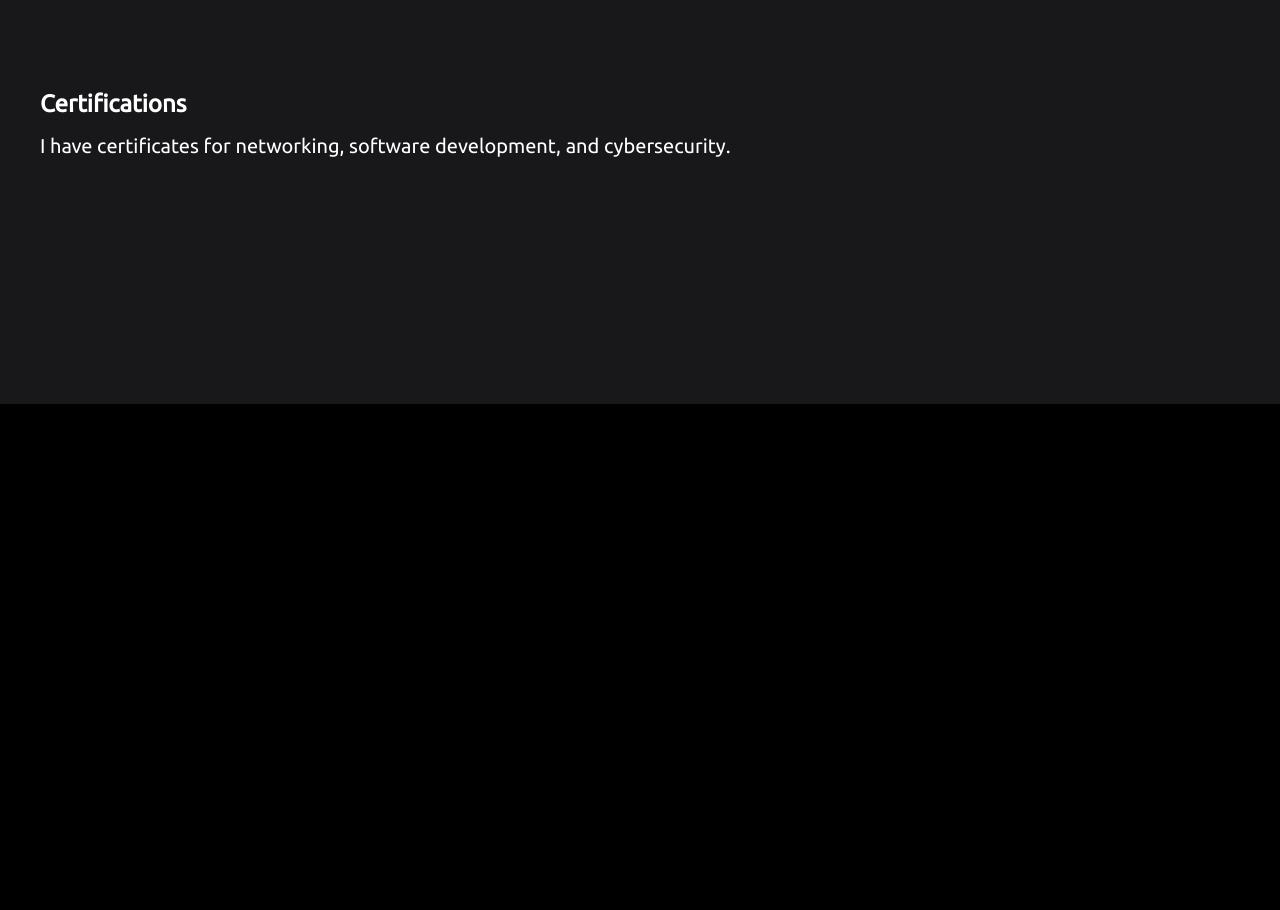
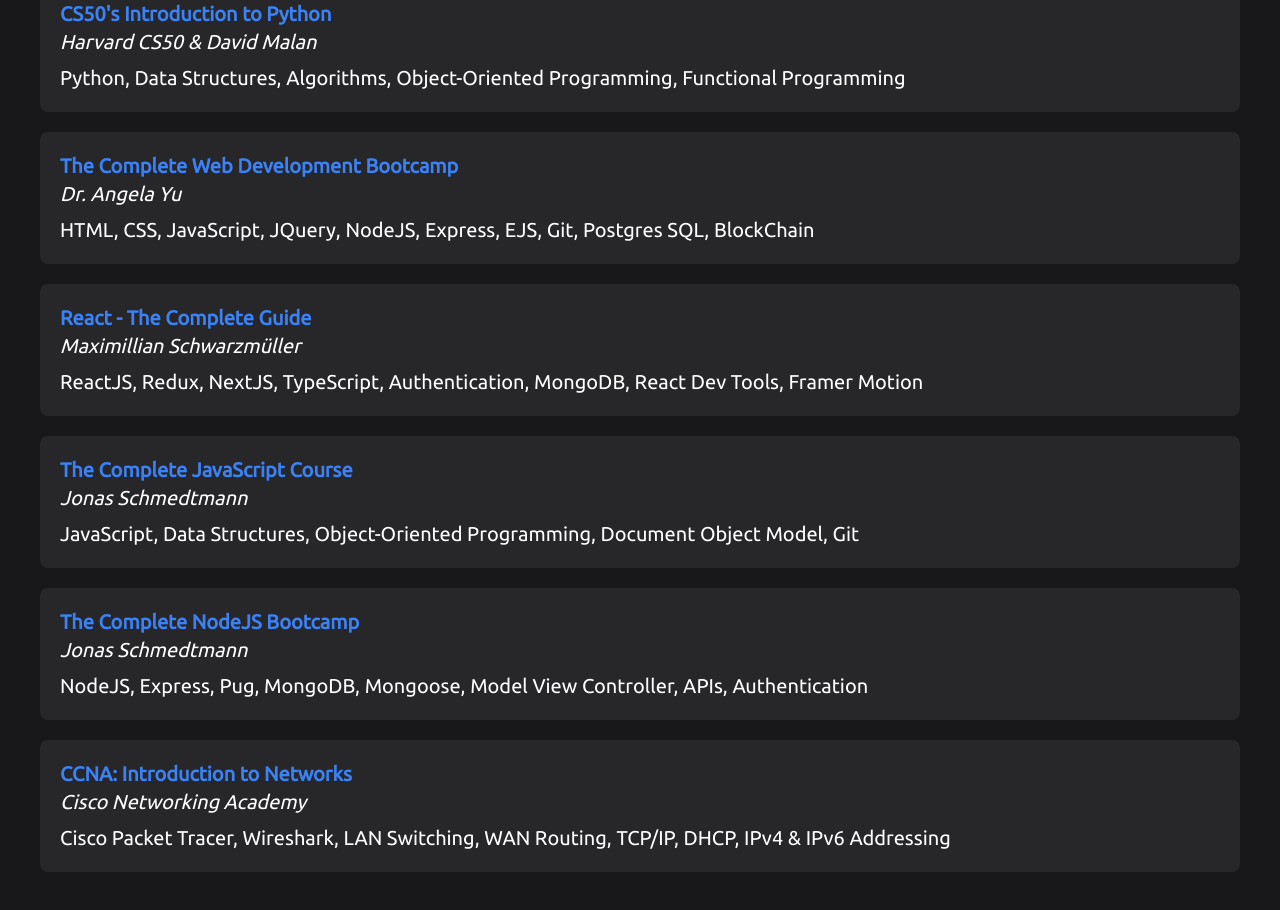
Before and after one commit to KabirBose/Portfolio_v3, a Next.js app: page / in a window 1280 px wide. Shown: the part 1360-2270 px from the top of the page. Before the commit the page ends 1764 px from the top, so only its background shows below. Built offline with nearby package versions, Linux system fonts and the light colour scheme.

Commit message:
certs page done

```diff
--- a/src/components/pages/about.tsx
+++ b/src/components/pages/about.tsx
@@ -2,7 +2,7 @@
 
 const About = () => {
   return (
-    <div className="bg-zinc-900 h-[35rem] flex flex-col justify-center content-center gap-3 p-10 text-xl">
+    <div className="bg-zinc-800 h-[35rem] flex flex-col justify-center content-center gap-3 p-10 text-xl">
       <h1 className="font-semibold text-2xl md:text:3xl">About Me</h1>
       <p>
         I am a student at Ontario Tech University, studying{" "}
--- a/src/components/pages/certifications.tsx
+++ b/src/components/pages/certifications.tsx
@@ -1,11 +1,45 @@
+import Card from "../ui/card/card";
+
 const Certifications = () => {
   return (
-    <div className="bg-zinc-900 h-[35rem] flex flex-col justify-center content-center gap-3 p-10 text-xl">
+    <div className="bg-zinc-900 min-h-[35rem] flex flex-col justify-center content-center gap-3 p-10 text-xl">
       <h1 className="font-semibold text-2xl md:text:3xl">Certifications</h1>
       <p>
-        I have certificates for networking, software development, and
-        cybersecurity.
+        My networking, software development, and cybersecurity certificates.
       </p>
+
+      <div className="mt-3 flex flex-col gap-5">
+        <Card
+          name="CS50's Introduction to Python"
+          author="Harvard CS50 & David Malan"
+          desc="Python, Data Structures, Algorithms, Object-Oriented Programming, Functional Programming"
+        />
+        <Card
+          name="The Complete Web Development Bootcamp"
+          author="Dr. Angela Yu"
+          desc="HTML, CSS, JavaScript, JQuery, NodeJS, Express, EJS, Git, Postgres SQL, BlockChain"
+        />
+        <Card
+          name="React - The Complete Guide"
+          author="Maximillian Schwarzmüller"
+          desc="ReactJS, Redux, NextJS, TypeScript, Authentication, MongoDB, React Dev Tools, Framer Motion"
+        />
+        <Card
+          name="The Complete JavaScript Course"
+          author="Jonas Schmedtmann"
+          desc="JavaScript, Data Structures, Object-Oriented Programming, Document Object Model, Git"
+        />
+        <Card
+          name="The Complete NodeJS Bootcamp"
+          author="Jonas Schmedtmann"
+          desc="NodeJS, Express, Pug, MongoDB, Mongoose, Model View Controller, APIs, Authentication"
+        />
+        <Card
+          name="CCNA: Introduction to Networks"
+          author="Cisco Networking Academy"
+          desc="Cisco Packet Tracer, Wireshark, LAN Switching, WAN Routing, TCP/IP, DHCP, IPv4 & IPv6 Addressing"
+        />
+      </div>
     </div>
   );
 };
--- a/src/components/pages/main.tsx
+++ b/src/components/pages/main.tsx
@@ -2,9 +2,7 @@
 
 const Main = () => {
   return (
-    <div className="h-[35rem] w-full bg-zinc-900 bg-grid-white/[0.1] relative flex items-center justify-center">
-      <div className="absolute pointer-events-none inset-0 flex items-center justify-center bg-zinc-900 [mask-image:radial-gradient(ellipse_at_center,transparent_20%,black)]"></div>
-      <div className="font-bold relative z-20 bg-clip-text py-8">
+    <div className="h-[35rem] bg-zinc-900 flex items-center justify-center">
       <div className="flex flex-col gap-3 justify-center items-center">
         <h1 className="text-5xl md:text-6xl font-semibold text-blue-500">
           Kabir Bose
@@ -14,7 +12,6 @@
         </p>
       </div>
     </div>
-    </div>
   );
 };
 
--- /dev/null
+++ b/src/components/ui/card/card.tsx
@@ -0,0 +1,17 @@
+interface Props {
+  name: string;
+  author: string;
+  desc: string;
+}
+
+const Card = ({ name, author, desc }: Props) => {
+  return (
+    <div className="bg-zinc-800 rounded-lg p-5 cursor-pointer">
+      <h1 className="text-xl font-semibold text-blue-500">{name}</h1>
+      <h3 className="italic">{author}</h3>
+      <p className="mt-2">{desc}</p>
+    </div>
+  );
+};
+
+export default Card;
--- a/src/components/ui/navbar/navbar.tsx
+++ b/src/components/ui/navbar/navbar.tsx
@@ -2,7 +2,7 @@
 
 import Link from "next/link";
 import { FontAwesomeIcon } from "@fortawesome/react-fontawesome";
-import { faBars } from "@fortawesome/free-solid-svg-icons";
+import { faEllipsisVertical } from "@fortawesome/free-solid-svg-icons";
 import { useState } from "react";
 
 const Navbar = () => {
@@ -32,7 +32,7 @@
       <div className="md:hidden">
         <div className="cursor-pointer">
           <FontAwesomeIcon
-            icon={faBars}
+            icon={faEllipsisVertical}
             size="lg"
             style={{ color: "#ffffff" }}
             onClick={() => navActions()}
```
Lines whose indentation alone changed are shown as unchanged.
